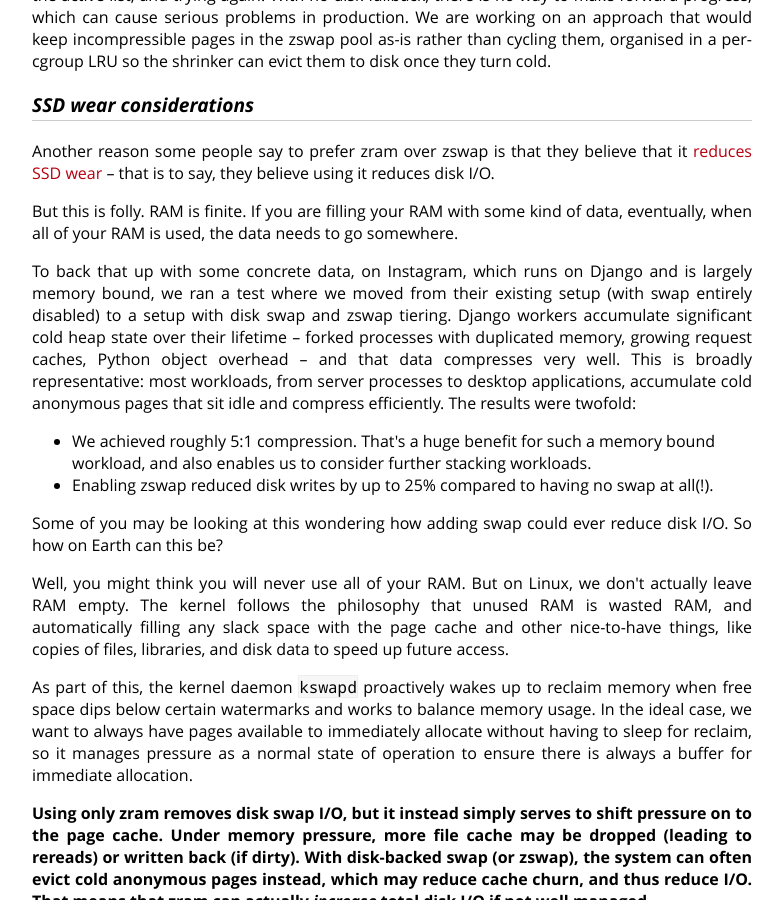
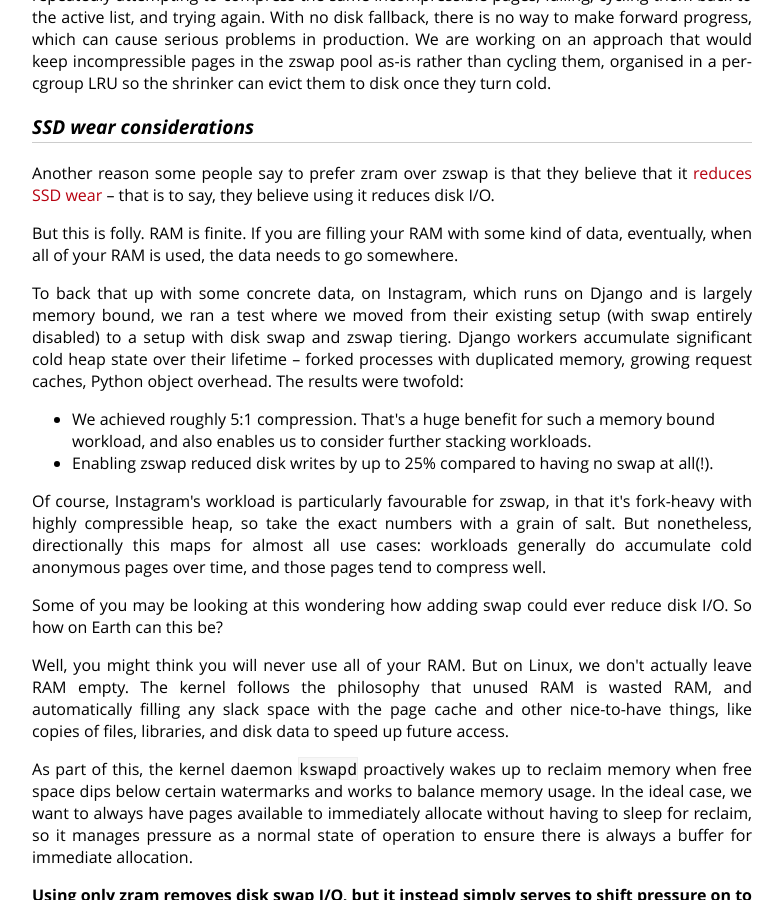
Before and after one commit to cdown/chrisdown.name, a Jekyll site: the page built from _posts/2026-03-17-zswap-vs-zram-when-to-use-what.md, in a window 1280 px wide and 900 px high, scrolled down 10857 px. Shown: the whole window, without its empty margins (248-1031 px from the left). Built offline with Jekyll 4.4.1, drawn with Linux system fonts in a browser that asks for light colours; some of the changed text lies outside the part shown.

Commit message:
zswap post: Hedge IG stuff a bit

```diff
--- a/_posts/2026-03-17-zswap-vs-zram-when-to-use-what.md
+++ b/_posts/2026-03-17-zswap-vs-zram-when-to-use-what.md
@@ -446,11 +446,12 @@ the oldest data, whether it's 24 hours old or 24 minutes old. It has
 introspection into and the ability to negotiate with the rest of the system,
 and thus it can make better decisions.
 
-Ultimately, I would treat zram's writeback as a workaround rather than
-something that's usable for the vast majority of users in practice. It requires
-you to recreate what zswap gives you automatically (and responds in real time
-to) in a brittle and error-prone fashion, and I would strongly recommend that
-you do not go about managing your memory in this way.
+Ultimately, zram writeback is a workaround, not a solution. It's not so much
+that it can't be made to work in some academic sense -- of course it can. The
+problem is that all of the nasty edge cases show up at exactly the wrong moment:
+mid-spike, when memory pressure is highest and your carefully guessed thresholds
+are most likely to be wrong. I would strongly recommend that you do not go about
+managing your memory in this way.
 
 ## zswap's automatic tiering (and its performance cliffs)
 
@@ -627,15 +628,18 @@ is largely memory bound, we ran a test where we moved from their existing setup
 (with swap entirely disabled) to a setup with disk swap and zswap tiering.
 Django workers accumulate significant cold heap state over their lifetime --
 forked processes with duplicated memory, growing request caches, Python object
-overhead -- and that data compresses very well. This is broadly representative:
-most workloads, from server processes to desktop applications, accumulate cold
-anonymous pages that sit idle and compress efficiently. The results were
-twofold:
+overhead. The results were twofold:
 
 - We achieved roughly 5:1 compression. That's a huge benefit for such a memory
   bound workload, and also enables us to consider further stacking workloads.
 - Enabling zswap reduced disk writes by up to 25% compared to having no swap at
   all(!).
+
+Of course, Instagram's workload is particularly favourable for zswap, in that
+it's fork-heavy with highly compressible heap, so take the exact numbers with a
+grain of salt. But nonetheless, directionally this maps for almost all use
+cases: workloads generally do accumulate cold anonymous pages over time, and
+those pages tend to compress well.
 
 Some of you may be looking at this wondering how adding swap could ever reduce
 disk I/O. So how on Earth can this be?
```
